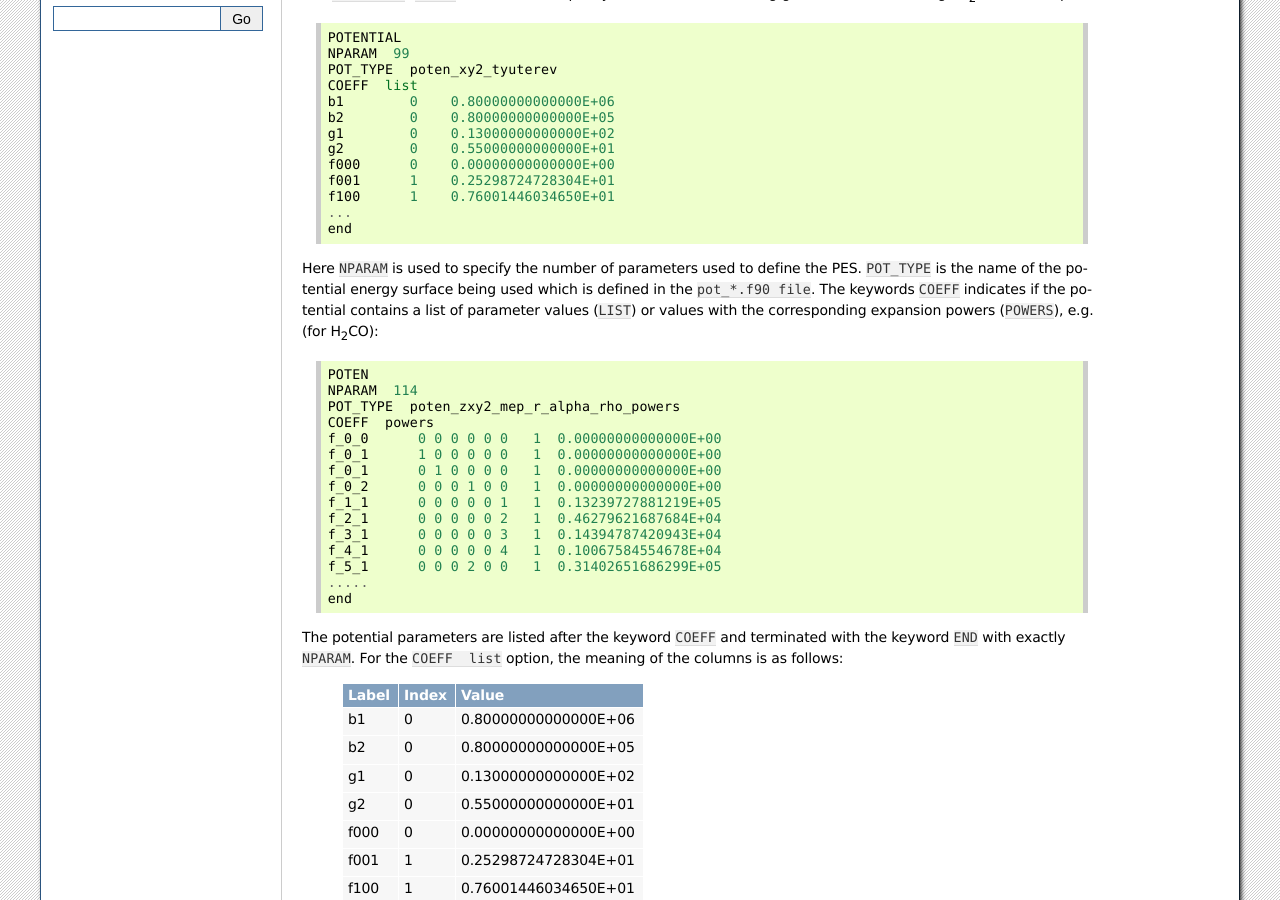
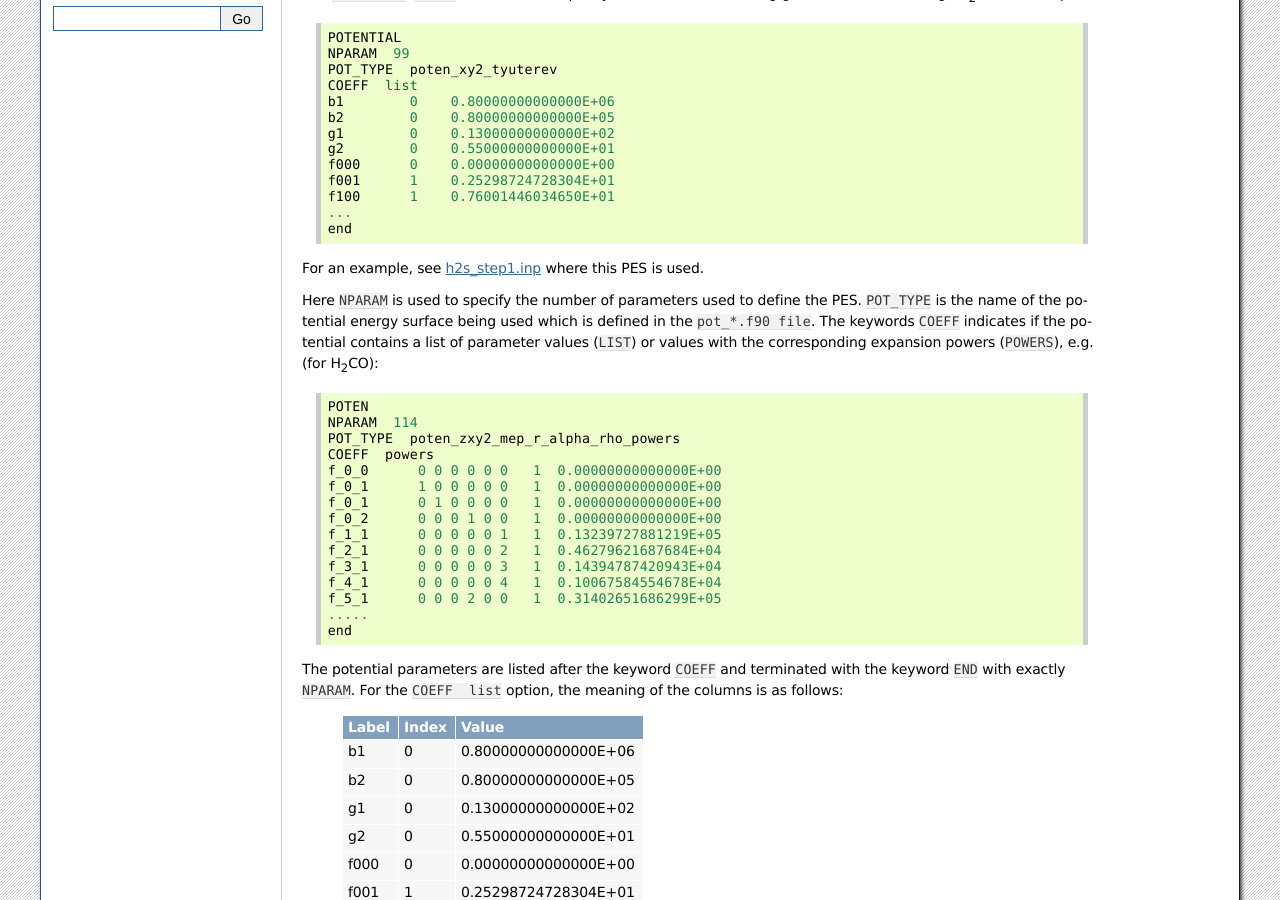
Before and after one commit to Trovemaster/TROVE, a Sphinx documentation site: the page built from docs/source/potentials.rst, in a window 1280 px wide and 900 px high, scrolled down 433 px. Built offline with Sphinx 7.4.7, drawn with Linux system fonts in a browser that asks for light colours; formulas are drawn with MathJax 3.

Commit message:
H2S example

```diff
--- a/docs/source/potentials.rst
+++ b/docs/source/potentials.rst
@@ -38,6 +38,7 @@ The ``Potential`` (``Poten``) block used to specify a PEF, has the following gen
       ...
       end
 
+For an example, see `h2s_step1.inp </input/h2s_step1.inp>`_  where this PES is used.
 
 Here ``NPARAM`` is used to specify the number of parameters used to define the PES. ``POT_TYPE`` is the name of the potential energy surface being used which is defined in the ``pot_*.f90 file``. The keywords ``COEFF`` indicates if the potential contains a list of parameter values (``LIST``) or  values with the corresponding expansion powers (``POWERS``), e.g. (for H\ :sub:`2`\ CO):
 ::
```
Also changed, not shown: 1 other file.
